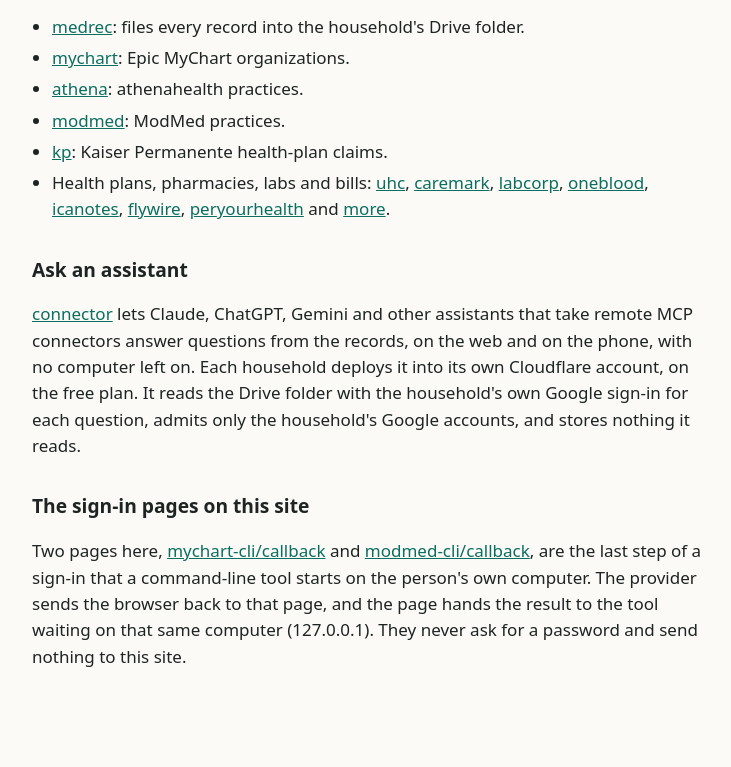
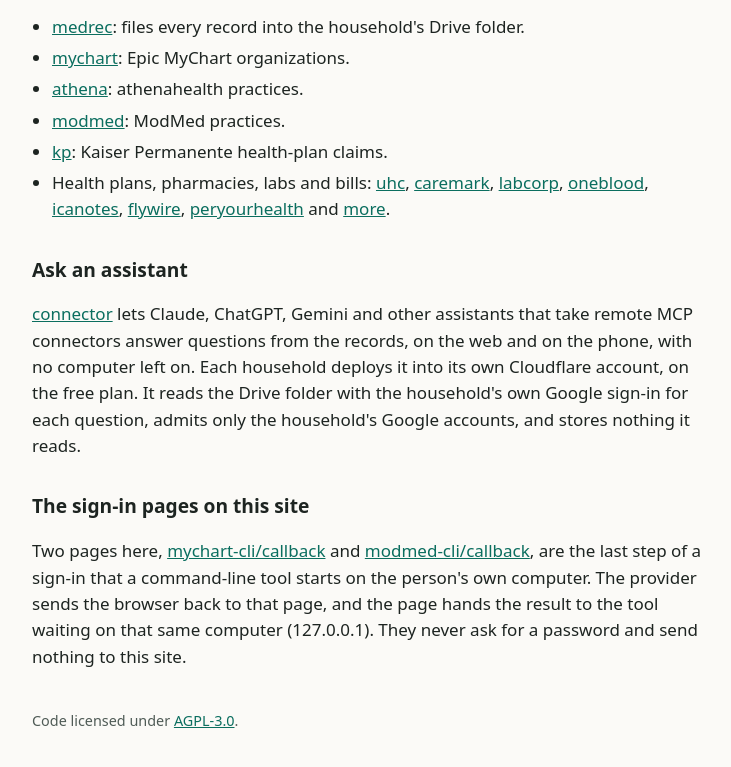
Before and after one commit to own-your-health/own-your-health.github.io, a plain HTML site: page index.html in a window 1280 px wide. Shown: the part 662-1429 px from the top of the page, without its empty margins (272-1003 px from the left). Drawn offline with Linux system fonts and the light colour scheme.

Commit message:
Relicense under AGPL-3.0-only (#2)
From this commit on, the site's code is licensed under AGPL-3.0-only:
LICENSE carries GitHub's canonical AGPL-3.0 text, and the page's footer
says "Code licensed under AGPL-3.0." with a link to it, styled in
site.css with no change to the Content-Security-Policy. The repository
had no license file before and no release.

<!-- twapp-session: 8c3cb3a9-ad2d-4cea-80b2-266ec377a82b -->

```diff
--- a/index.html
+++ b/index.html
@@ -34,6 +34,7 @@
 
 <h2>The sign-in pages on this site</h2>
 <p>Two pages here, <a href="/mychart-cli/callback">mychart-cli/callback</a> and <a href="/modmed-cli/callback">modmed-cli/callback</a>, are the last step of a sign-in that a command-line tool starts on the person's own computer. The provider sends the browser back to that page, and the page hands the result to the tool waiting on that same computer (127.0.0.1). They never ask for a password and send nothing to this site.</p>
+<footer><p>Code licensed under <a href="https://github.com/own-your-health/own-your-health.github.io/blob/main/LICENSE">AGPL-3.0</a>.</p></footer>
 </main>
 </body>
 </html>
--- a/site.css
+++ b/site.css
@@ -9,3 +9,4 @@ p, li { color: var(--fg); }
 a { color: var(--link); }
 ul { padding-left: 1.25rem; }
 li { margin: .3rem 0; }
+footer p { margin-top: 2.5rem; color: var(--muted); font-size: .9rem; }
```
Also changed, not shown: 1 other file.
